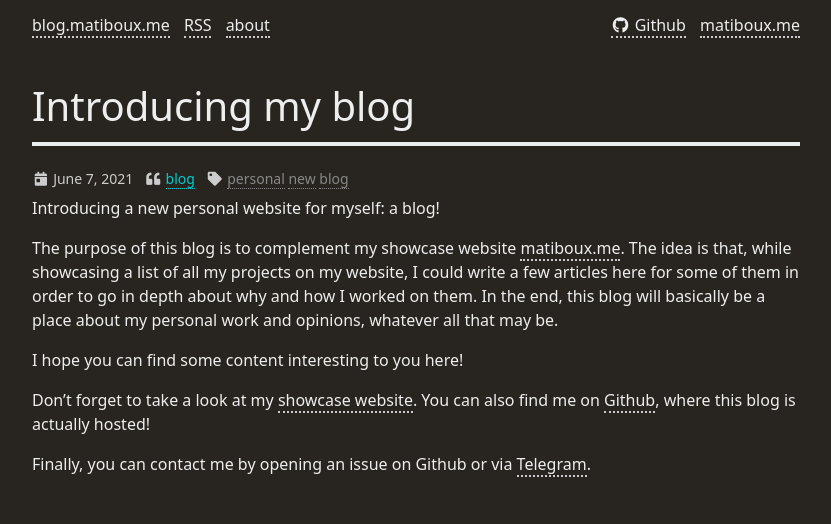
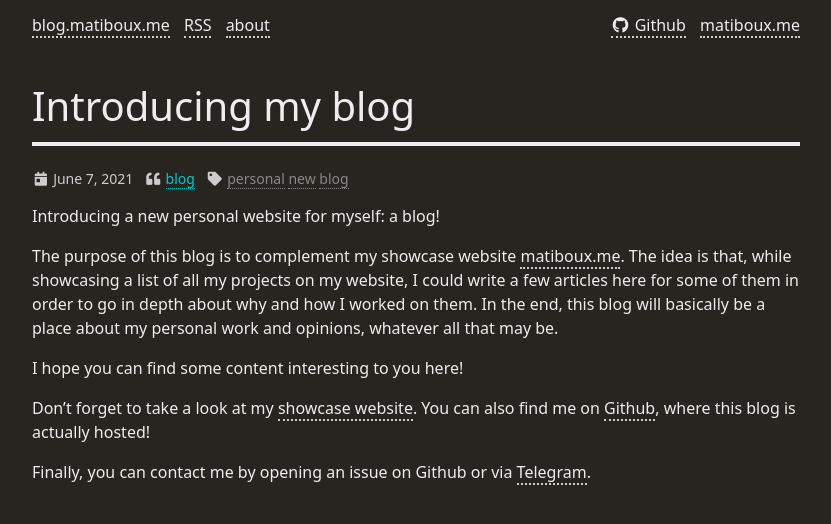
Before and after one commit to matiboux/blog-old.matiboux.me, a Jekyll site: the page built from _posts/2021-06-07-introducing-my-blog.md, in a window 1280 px wide. Shown: the top 524 px of the page, without its empty margins (224-1055 px from the left). Built offline with Jekyll 4.4.1, drawn with Linux system fonts in a browser that asks for light colours.

Commit message:
Increase the margin between metadata and post content

```diff
--- a/assets/style.css
+++ b/assets/style.css
@@ -74,6 +74,7 @@ ul { list-style: "- " }
 #main .post > * { margin-bottom: .5em }
 #main .post .metadata { display: inline-block; color: #ccc; font-size: 14px }
 #main .post .metadata + .metadata { margin-left: .5em }
+#main .post .metadata + .content { margin-top: .5em }
 #main .post .categories > span, #main .post .tags > span { border-bottom: 1px dotted }
 #main .post .categories > span { color: #0cc; border-color: #0cc }
 #main .post .tags > span { color: #888; border-color: #888 }
```
